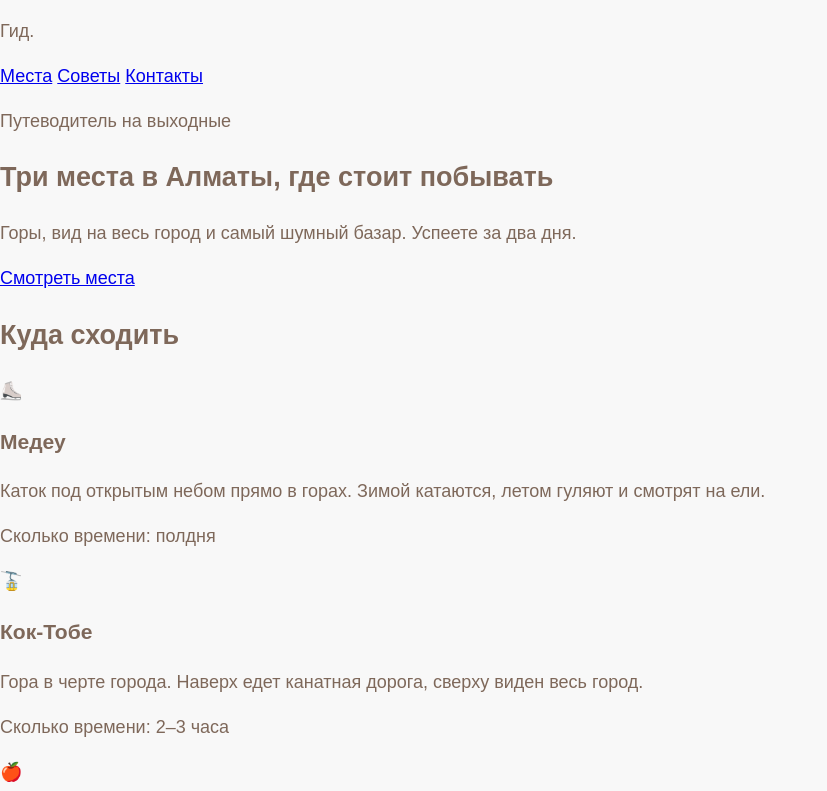
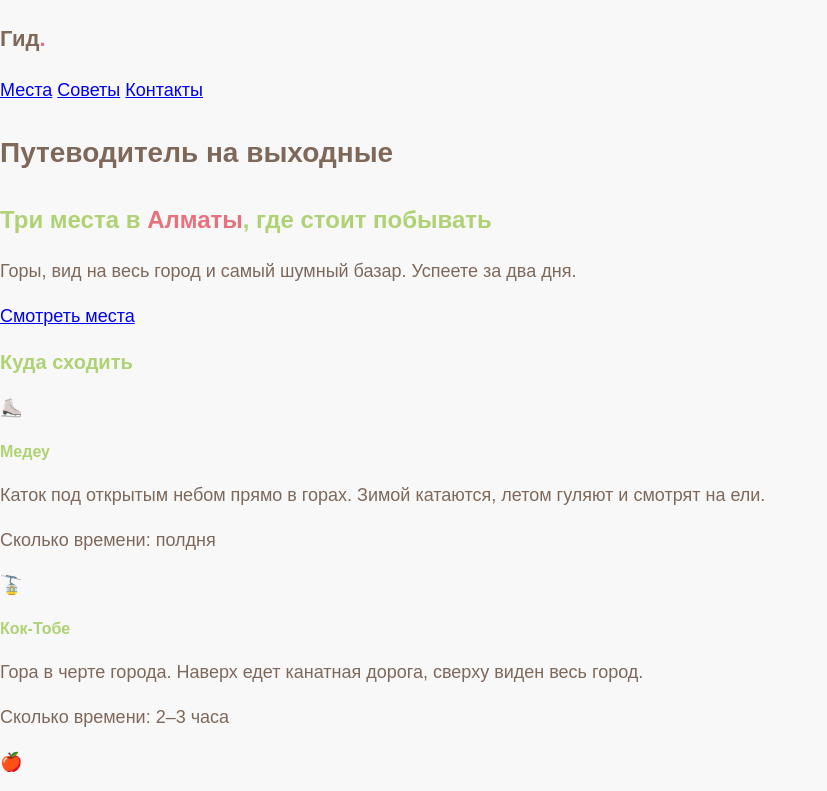
Before and after one commit to zsabitova217-wq/city-guide, a plain HTML site: page index.html in a window 1280 px wide. Shown: the top 791 px of the page, without its empty margins (0-827 px from the left). Drawn offline with Linux system fonts and the light colour scheme.

Commit message:
Added accent

```diff
--- a/style.css
+++ b/style.css
@@ -6,3 +6,28 @@ body {
   font-size: 18px;
   line-height: 1.5;
 }
+h1,
+h2,
+h3 {
+  color: #afd275;
+}
+h1 {
+  font-size: 24px;
+}
+h2 {
+  font-size: 20px;
+}
+h3 {
+  font-size: 16px;
+}
+.accent {
+  color: #e7717d;
+}
+.logo {
+  font-size: 22px;
+  font-weight: 600;
+}
+.hero-label {
+  font-size: 28px;
+  font-weight: 700;
+}
```
